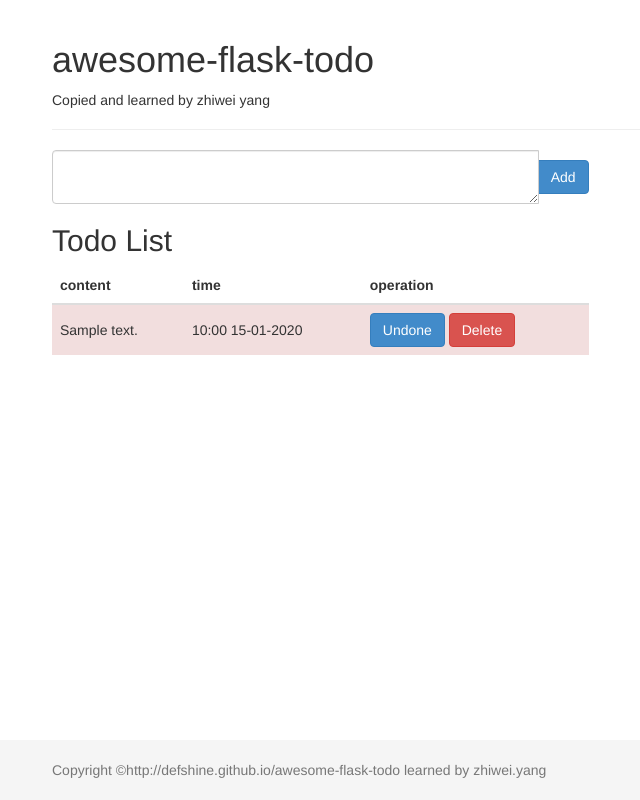
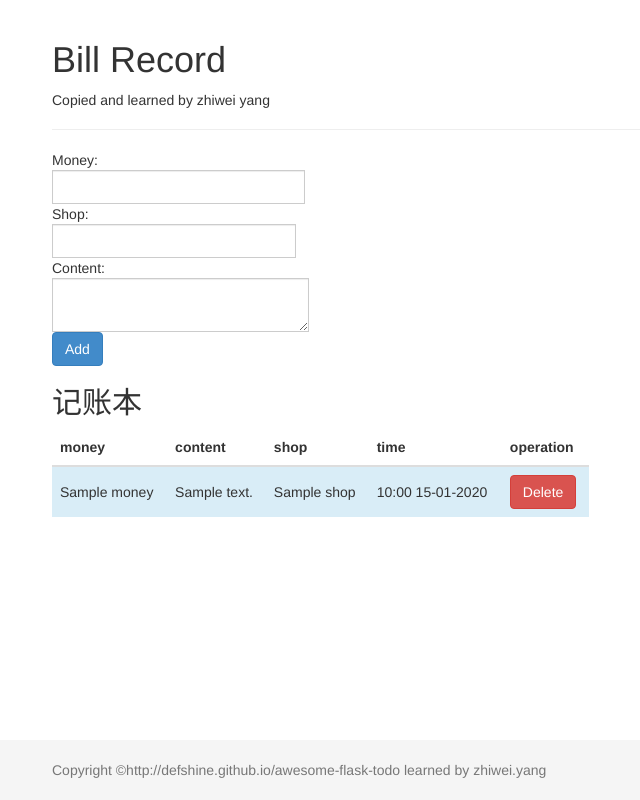
Before and after one commit to niasand/learn_how_to_flask, a Flask app: template blog/app/templates/index.html in a window 1280 px wide. Shown: the whole page, without its empty margins (263-903 px from the left). Run offline with Flask 2, Linux system fonts and the light colour scheme; the template is opened without the code that fills it: most values are stand-ins (such as "Sample title", 1, 10 or a date in 2020); form fields are guessed from the names that the template uses; some libraries are stand-ins or nearby versions.

Commit message:
add bill record

```diff
--- a/blog/app/templates/base.html
+++ b/blog/app/templates/base.html
@@ -9,7 +9,7 @@
 <body>
 <div class="container">
     <div class="page-header">
-        <h1>awesome-flask-todo </h1>
+        <h1>Bill Record </h1>
         <p>Copied and learned by zhiwei yang</p>
     </div>
     <div class="row">
--- a/blog/app/templates/index.html
+++ b/blog/app/templates/index.html
@@ -2,11 +2,24 @@
 {% block content %}
 <form class="input-group" action="/add" method="post">
     {{ form.hidden_tag() }}
-    {{ form.content(class="form-control") }}
-    <span class="input-group-btn">
+    <span>Money:{{ form.money(class="form-control") }}</span>
+</form>
+
+<form class="input-group" action="/add" method="post">
+    {{ form.hidden_tag() }}
+    <span>Shop: {{ form.shop(class="form-control") }}</span>
+</form>
+
+<form class="input-group" action="/add" method="post">
+    {{ form.hidden_tag() }}
+    <span>Content: {{ form.content(class="form-control") }}</span>
+
+</form>
+
+    <form class="input-group-btn">
+            {{ form.hidden_tag() }}
          <button class="btn btn-primary" type="submit">Add</button>
-    </span>
-</form>
+    </form>
 
 {%for error in form.errors.content %}
 
@@ -15,43 +28,35 @@
 {% endfor %}
 
 <div>
-<h2>Todo List</h2>
+<h2>记账本</h2>
 {% if todos %}
     <table class="table">
     <thead>
         <tr>
+            <th>money</th>
             <th>content</td>
+            <th>shop</th>
             <th>time</td>
             <th>operation</td>
         </tr>
     </thead>
     <tbody>
      {% for t in todos %}
-        {% if t.status == 0 %}
+
             <tr class="info">
+                <td>{{ t.money }}</td>
                 <td>{{ t.content }}</td>
+                <td>{{ t.shop }}</td>
                 <td>{{ t.time.strftime('%H:%M %d-%m-%Y') }}</td>
                 <td>
-                    <a href="/done/{{ t.id }}" class="btn btn-primary">Done</a>
                     <a href="/delete/{{ t.id }}" class="btn btn-danger">Delete</a>
                 </td>
             </tr>
-         {% else %}
-              <tr class="danger">
-                <td id="center" >{{ t.content }}</td>
-                <td>{{ t.time.strftime('%H:%M %d-%m-%Y') }}</td>
-                <td>
-                    <a href="/undone/{{ t.id }}" class="btn btn-primary">Undone</a>
-                    <a href="/delete/{{ t.id }}" class="btn btn-danger">Delete</a>
-                </td>
-            </tr>
-
-         {% endif %}
         {% endfor %}
     </tbody>
     </table>
 {% else %}
-    <h3 class="text-info">No todos,please add</h3>
+    <h3 class="text-info">No bills ,please add it</h3>
 {% endif %}
 </div>
 
--- a/blog/config.py
+++ b/blog/config.py
@@ -1,3 +1,3 @@
 SECRET_KEY = "never tell you"
-MONGODB_SETTINGS = {'DB': 'todo_db'}
+MONGODB_SETTINGS = {'DB': 'payrecord'}
 WTF_CSRF_ENABLED = False
--- a/blog/manage.py
+++ b/blog/manage.py
@@ -1,7 +1,7 @@
 # -*- coding: utf-8 -*-
 from flask_script import Manager, Server
 from app import app
-from app.models import Todo
+from app.models import BillRecord
 
 manager = Manager(app)
 
@@ -9,7 +9,7 @@ manager.add_command("runserver",Server(host='0.0.0.0',port=9000,use_debugger=Tru
 
 @manager.command
 def save_todo():
-    todo = Todo(content="my second todo")
+    todo = BillRecord(money="19.89",shop="amazon",content="Kindle")
     todo.save()
 
 
```
Also changed, not shown: blog/app/models.py (+7 -6 lines), blog/app/views.py (+17 -15 lines), blog/tests/test_todo.py (+17 -14 lines).
